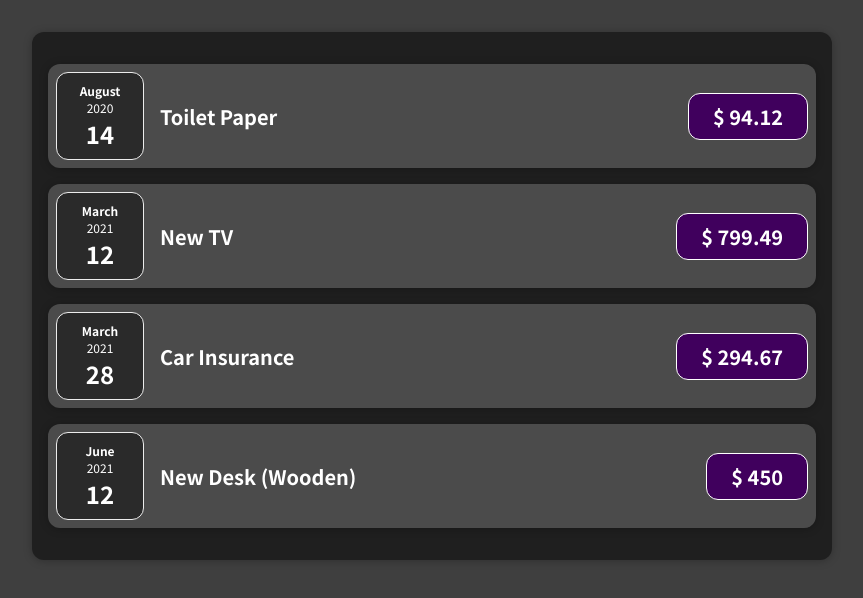
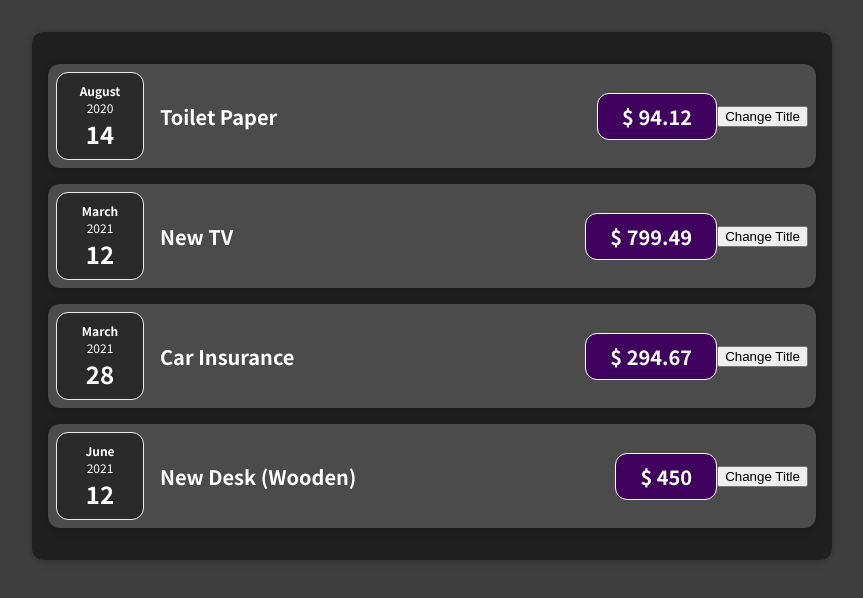
Before and after one commit to rsandtner/react-complete-guide, a React (Create React App) app: page / in a window 1280 px wide. Shown: the top 598 px of the page, without its empty margins (208-1071 px from the left). Built offline with nearby package versions, Linux system fonts and the light colour scheme.

Commit message:
use useState

```diff
--- a/src/components/expense/ExpenseItem.js
+++ b/src/components/expense/ExpenseItem.js
@@ -1,16 +1,25 @@
 import 'components/expense/ExpenseItem.css'
 import Card from "components/ui/Card";
 import ExpenseDate from "components/expense/ExpenseDate";
+import {useState} from "react";
 
 const ExpenseItem = (props) => {
+
+    const [title, setTitle] = useState(props.title)
+
+    const changeTitleHandler = () => {
+        setTitle('Changed!')
+    }
 
     return (
         <Card className="expense-item">
             <ExpenseDate date={props.date} />
             <div className="expense-item__description">
-                <h2>{props.title}</h2>
+                <h2>{title}</h2>
                 <div className="expense-item__price">$ {props.price}</div>
             </div>
+
+            <button onClick={ changeTitleHandler }>Change Title</button>
         </Card>
     );
 }
```
